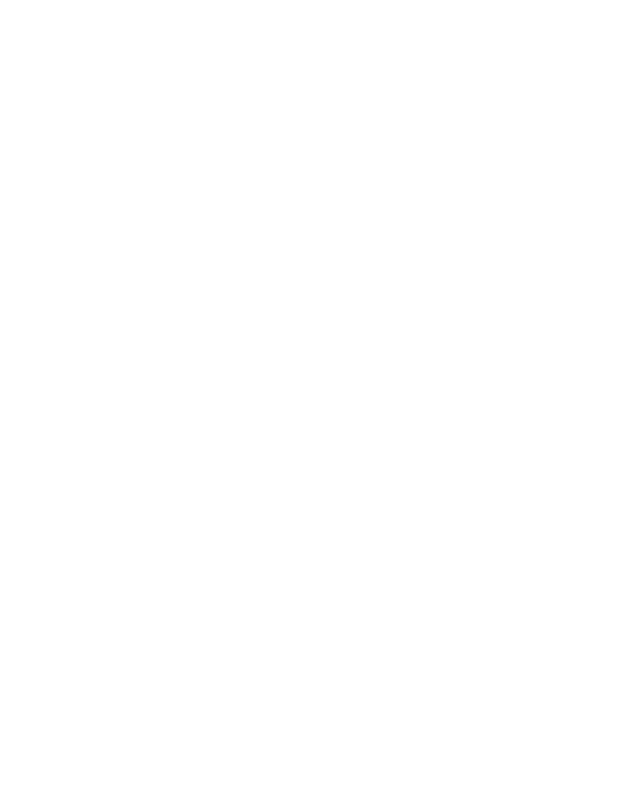
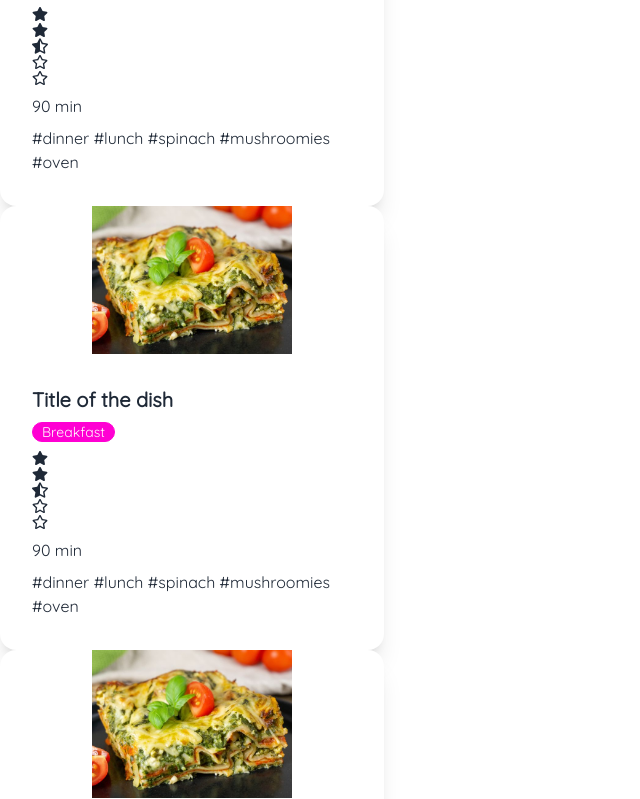
Before and after one commit to mayagizmo/cookify, a React (Vite) app: page / in a window 1280 px wide. Shown: the part 1186-1985 px from the top of the page, without its empty margins (0-640 px from the left). Before the commit the page ends 1194 px from the top, so only its background shows below. Built offline with nearby package versions, Linux system fonts and the light colour scheme; a web font is replaced by a local one.

Commit message:
Some daisy ui stuff

```diff
--- a/src/HomePage/HomePage.tsx
+++ b/src/HomePage/HomePage.tsx
@@ -1,4 +1,5 @@
 import { AddRecipePage } from "../AddRecipePage/AddRecipePage.tsx";
+import { RecipeCard } from "../RecipeCard/RecipeCard.tsx";
 import { SearchBar } from "../SearchBar/SearchBar.tsx";
 
 export function HomePage() {
@@ -7,6 +8,9 @@
       <SearchBar />
       <AddRecipePage />
       <br />
+      <RecipeCard />
+      <RecipeCard />
+      <RecipeCard />
       <br />
       <br />
       <br />
--- a/src/RecipeCard/RecipeCard.tsx
+++ b/src/RecipeCard/RecipeCard.tsx
@@ -1,6 +1,4 @@
 import { FaRegStar, FaStar, FaStarHalfAlt } from "react-icons/fa";
-
-import styles from "./RecipeCard.module.css";
 
 export function RecipeCard() {
   function handleClick() {
@@ -8,22 +6,23 @@
   }
 
   return (
-    <article className={styles.card} onClick={handleClick}>
-      <h2 className={styles.dishTitle}>Title of the dish</h2>
-      <div className={styles.dishImage}>
+    <div className="card w-96 bg-base-100 shadow-xl" onClick={handleClick}>
+      <figure>
         <img
           src="/assets/images/spinatlasagne.jpg"
           alt="spinach lasaga"
           width={200}
         />
+      </figure>
+      <div className="card-body">
+        <h2 className="card-title">Title of the dish</h2>
+        <div className="badge badge-secondary">Breakfast</div>
+        <div>
+          <FaStar /> <FaStar /> <FaStarHalfAlt /> <FaRegStar /> <FaRegStar />
+        </div>
+        <div>90 min</div>
+        <div>#dinner #lunch #spinach #mushroomies #oven</div>
       </div>
-      <div className={styles.dishRating}>
-        <FaStar /> <FaStar /> <FaStarHalfAlt /> <FaRegStar /> <FaRegStar />
-      </div>
-      <div className={styles.prepTime}>90 min</div>
-      <div className={styles.hashtags}>
-        #dinner #lunch #spinach #mushroomies #oven
-      </div>
-    </article>
+    </div>
   );
 }
--- a/src/global.css
+++ b/src/global.css
@@ -7,23 +7,12 @@
   padding: 0;
   box-sizing: border-box;
 }
-:root {
-  --main-color: #ffffff;
-  --accent-color: #1dc000;
-  --turqiouse-accent-color: #82c6bd;
-  --yellow_accent-color: #eac36b;
-  --yellow_accent-color_lighter: rgba(234, 195, 107, 0.24);
-  --main-text-color: rgba(0, 0, 0, 0.75);
-  --shadow-grey: rgb(240, 240, 240);
-}
 
 body {
   font-family: "Quicksand", sans-serif;
-  background-color: #fff;
 }
 
 a {
-  color: var(--main-text-color) !important;
   text-decoration: none;
 }
 
@@ -31,7 +20,6 @@
   max-width: 1400px;
   margin: 0 auto;
   border-radius: 0.5rem;
-  color: var(--main-text-color);
 }
 
 .spinner {
```
